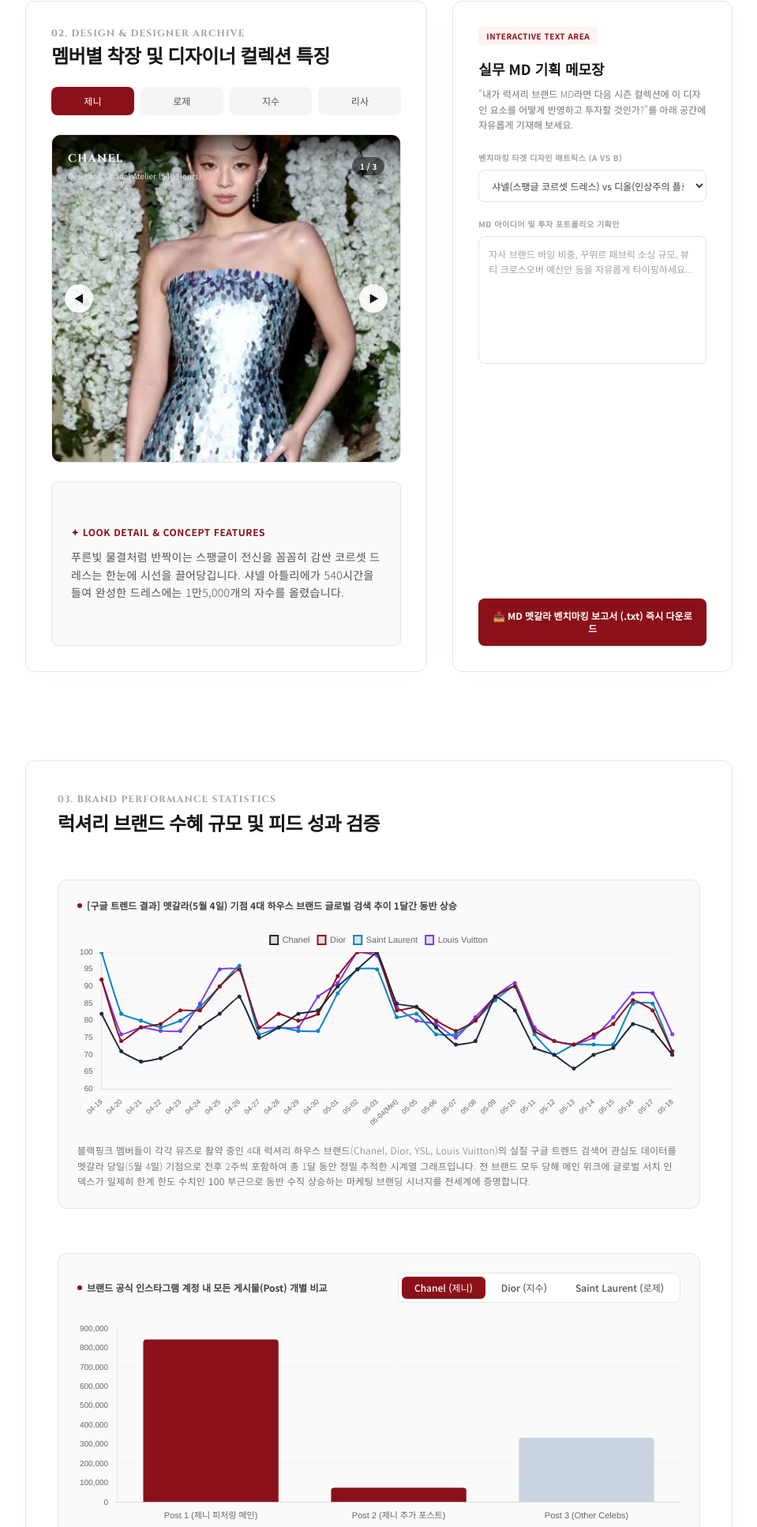
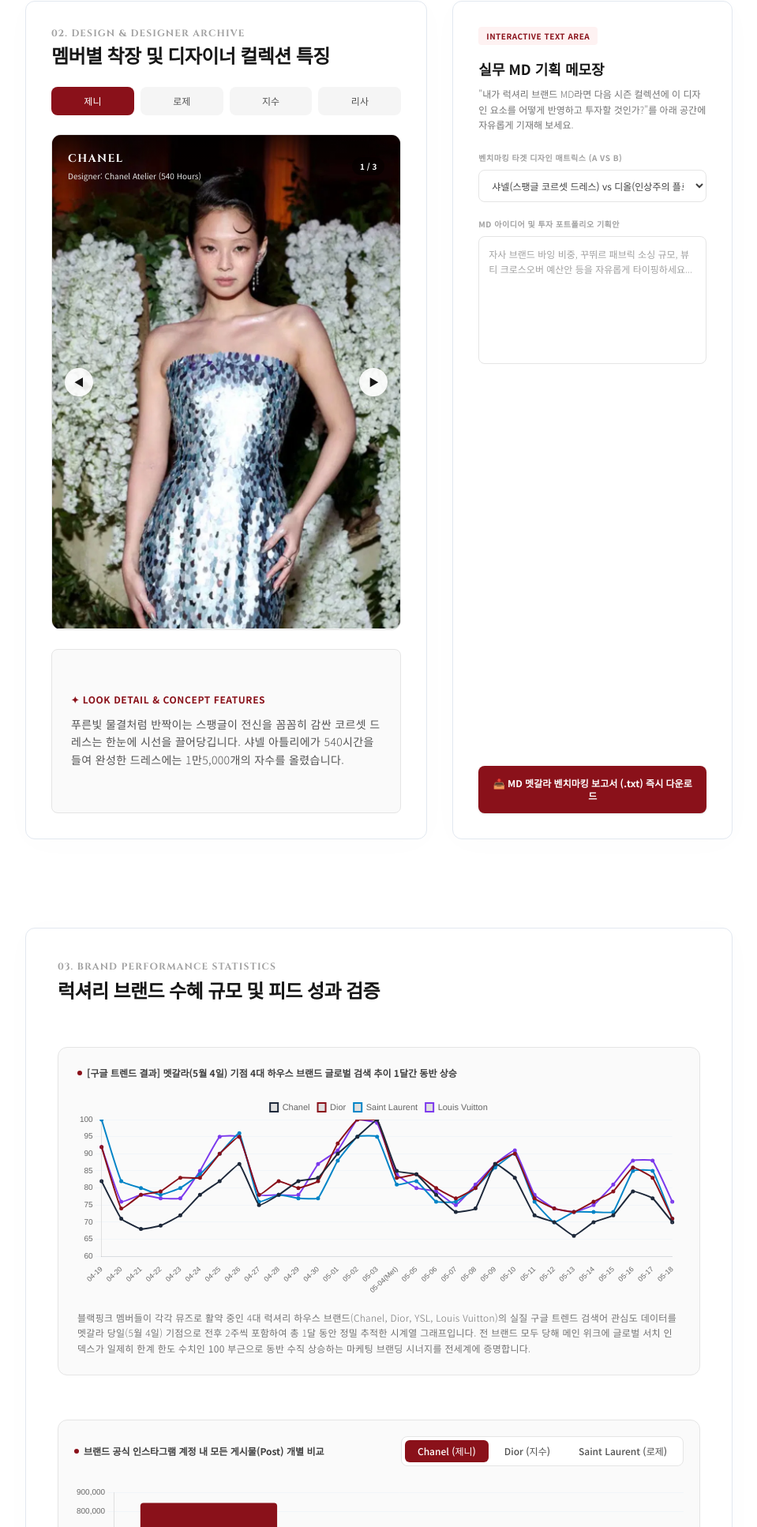
Before and after one commit to younseolee-skku/younseolee-skku.github.io-metgala, a plain HTML site: page index.html in a window 1280 px wide. Shown: the part 1467-3401 px from the top of the page at 79% size, without its empty margins (288-1247 px from the left). Drawn offline with nearby package versions, Linux system fonts and the light colour scheme.

Commit message:
Update index.html

```diff
--- a/index.html
+++ b/index.html
@@ -179,8 +179,8 @@
                         </div>
 
                         <div class="space-y-6">
-                            <div class="w-full h-[26rem] bg-neutral-100 rounded-xl overflow-hidden relative group flex items-center justify-center border border-neutral-200">
-                                <img id="slider-image" src="jennie1.webp" alt="Met Gala Gown Look" class="w-full h-full object-cover slide-fade">
+                            <div id="slider-frame" class="w-full bg-neutral-100 rounded-xl overflow-hidden relative group flex items-center justify-center border border-neutral-200 transition-all duration-300" style="aspect-ratio: 904 / 1280;">
+                                <img id="slider-image" src="jennie1.webp" alt="Met Gala Gown Look" class="w-full h-full object-contain slide-fade">
 
                                 <div class="absolute top-0 inset-x-0 bg-gradient-to-b from-black/60 via-transparent to-transparent p-5 flex justify-between items-center z-10">
                                     <div>
@@ -241,7 +241,7 @@
                     <div class="flex items-center gap-2 mb-1.5">
                         <span class="text-xs font-bold tracking-widest text-neutral-400 uppercase font-luxury">03. Brand Performance Statistics</span>
                     </div>
-                    <h2 class="text-xl md:text-2xl font-bold text-neutral-900 tracking-tight">럭셔리 브랜드 수혜 규모 및 피드 성과 검증</h2>
+                    <h2 class="text-2xl font-bold text-neutral-900 tracking-tight">럭셔리 브랜드 수혜 규모 및 피드 성과 검증</h2>
                 </div>
 
                 <div class="bg-neutral-50 p-6 rounded-xl border border-neutral-200">
@@ -258,7 +258,7 @@
                 </div>
 
                 <div class="space-y-8">
-                    <div class="bg-neutral-50 p-6 rounded-xl border border-neutral-200">
+                    <div class="bg-neutral-50 p-5 rounded-xl border border-neutral-200">
                         <div class="flex flex-col sm:flex-row justify-between items-start sm:items-center gap-5 mb-6">
                             <h3 class="text-xs font-bold text-neutral-700 flex items-center gap-1.5">
                                 <span class="w-1.5 h-1.5 bg-redcarpet rounded-full"></span>
@@ -302,12 +302,12 @@
             </section>
 
 
-            <section id="section-conclusion" class="modern-card p-8 md:p-10 rounded-xl border border-neutral-200 scroll-mt-12">
+            <section id="section-conclusion" class="modern-card p-6 md:p-8 rounded-xl border border-neutral-200 scroll-mt-6">
                 <div class="flex items-center gap-2 mb-3">
                     <span class="text-xs font-bold tracking-widest text-neutral-400 uppercase font-luxury">04. Key Takeaways</span>
                 </div>
-                <h2 class="text-2xl font-bold text-neutral-900 mb-6 tracking-tight">결론 및 마케팅 시사점</h2>
-                <div class="grid grid-cols-1 md:grid-cols-2 gap-8 text-xs md:text-sm text-neutral-600 font-light leading-relaxed tracking-wide">
+                <h2 class="text-2xl font-bold text-neutral-900 mb-4 tracking-tight">결론 및 마케팅 시사점</h2>
+                <div class="grid grid-cols-1 md:grid-cols-2 gap-6 text-xs md:text-sm text-neutral-600 font-light leading-relaxed">
                     <p>
                         블랙핑크 멤버들을 럭셔리 하우스의 최고 직급 글로벌 수석 앰버서더로 임명하고 공고한 파트너십을 다지는 데에는 매우 정교한 정량 데이터 지표가 자리 잡고 있었습니다. 글로벌 메가 이벤트 기점 시 한 번의 포스트 발행만으로도 브랜드 자산의 디지털 각인 효과를 천문학적인 EMV 규모로 리턴할 수 있는 인물들이기 때문입니다.
                     </p>
@@ -330,11 +330,12 @@
             Rose:   { name: '로제', likes: 1933684, comments: 15788, shares: 76900 }
         };
 
-        // --- 2. 착장 슬라이더 정밀 매핑 데이터셋 (.webp 교정 완료) ---
+        // --- 2. 멧갈라 드레스 사진별 파일 형식 및 고유 해상도 매트릭스 결합 구조 (.png 및 .webp 전면 수립) ---
         const galleryDetails = {
             jennie: {
                 brand: "CHANEL", designer: "Chanel Atelier (540 Hours)",
                 images: ["jennie1.webp", "jennie2.webp", "jennie3.webp"],
+                ratios: ["904/1280", "896/1345", "896/1345"], // 각 이미지별 고유 종횡비 반영
                 texts: [
                     "푸른빛 물결처럼 반짝이는 스팽글이 전신을 꼼꼼히 감싼 코르셋 드레스는 한눈에 시선을 끌어당깁니다. 샤넬 아틀리에가 540시간을 들여 완성한 드레스에는 1만5,000개의 자수를 올렸습니다.",
                     "샤넬 아틀리에가 가공한 실버-블루 메탈릭 텍스처는 미장센의 전방위적인 스포트라이트를 흡수하며, 가슴에서 골반 라인까지 떨어지는 타이트한 코르셋 보디 구조를 입체적으로 장식합니다.",
@@ -343,7 +344,8 @@
             },
             rose: {
                 brand: "SAINT LAURENT", designer: "Anthony Vaccarello",
-                images: ["rose1.webp", "rose2.webp", "rose3.webp"],
+                images: ["rose1.png", "rose2.webp", "rose3.webp"], // rose1.png 수정 완료
+                ratios: ["878/1148", "896/1349", "952/1285"],
                 texts: [
                     "이번 룩의 핵심은 드레스의 미니멀한 블랙 실루엣 디테일과 이브 생 로랑 특유의 에지 아우라 및 주얼리의 조화입니다.",
                     "이브 생 로랑은 과거 루브르 박물관 천장에 그려진 조르주 브라크의 작품 ‘새들(The Birds)’에서 깊은 영감을 받았습니다. 안토니 바카렐로는 최근 컬렉션에서 이 ‘새’ 모티브를 다시 불러냈고, 로제는 이를 귀걸이와 브로치로 화려하게 표현했습니다.",
@@ -353,6 +355,7 @@
             jisoo: {
                 brand: "DIOR & DIOR BEAUTY", designer: "Jonathan Anderson",
                 images: ["jisoo1.webp", "jisoo2.webp", "jisoo3.webp"],
+                ratios: ["896/1345", "776/1192", "974/1218"],
                 texts: [
                     "이번 룩의 중심에는 자연스럽게 빛나는 로즈 빛 광채가 있었다. 디올 크리에이티브 디렉터 조나단 앤더슨이 모네의 작품에서 영감 받아 디자인한 핑크 컬러의 디올 커스텀 드레스입니다.",
                     "드레스 위로 섬세한 플로럴 디테일과 꽃을 형상화한 헤드 피스가 겹쳐지며 전체 룩은 하나의 인상주의 회화처럼 캔버스 위에 완성되었습니다.",
@@ -362,6 +365,7 @@
             lisa: {
                 brand: "ROBERT WUN", designer: "Robert Wun Haute Couture",
                 images: ["lisa1.webp", "lisa2.webp", "lisa3.webp"],
+                ratios: ["620/930", "610/915", "810/1013"],
                 texts: [
                     "리사는 크리스털로 눈부시게 수놓은 시스루 드레스를 입고 레드 카펫을 밟았습니다. 하지만 그녀의 룩에서 가장 눈에 띈 것은 거대한 베일이었습니다.",
                     "로버트 운의 꾸뛰르 컬렉션 시그니처인 어깨 위 팔 장식 레이아웃이 독보적인 전위성을 형성합니다. 리사는 현장 인터뷰를 통해 이번 룩에 대한 독특한 비하인드를 깜짝 전하기도 했습니다.",
@@ -383,19 +387,19 @@
             lv:     [92, 76, 78, 77, 77, 85, 95, 95, 78, 78, 78, 87, 91, 100, 99, 84, 80, 79, 75, 81, 87, 91, 78, 74, 73, 75, 81, 88, 88, 76]
         };
 
-        // --- 4. 인스타그램 공식 피드 데이터 및 텍스트 교정 매트릭스 ---
+        // --- 4. 인스타그램 공식 피드 데이터 레이어 (dior2-dior5 이미지 스왑 및 chanel1.jpeg 단독 확장자 동기화 보존) ---
         const csvBrandFeedData = {
             Chanel: [
-                { id: 1, type: "제니 피처링 메인", celebs: "Jennie, Margot Robbie, Gracie Abrams, Lily-Rose Depp", likes: 845000, url: "https://www.instagram.com/p/DX9B3EMDusN/", img: "chanel1.jpg" },
+                { id: 1, type: "제니 피처링 메인", celebs: "Jennie, Margot Robbie, Gracie Abrams, Lily-Rose Depp", likes: 845000, url: "https://www.instagram.com/p/DX9B3EMDusN/", img: "chanel1.jpeg" },
                 { id: 2, type: "제니 추가 포스트", celebs: "Bhavitha Mandava, Gracie Abrams, Awar Odhiang, Lily-Rose Depp, Jennie, Ayo Edebiri", likes: 76000, url: "https://www.instagram.com/p/DX99c2oDv8B/?utm_source=ig_web_copy_link&igsh=MzRlODBiNWFlZA==", img: "chanel2.jpg" },
                 { id: 3, type: "Other Celebs", celebs: "Lily-Rose Depp, A$AP Rocky, Gracie Abrams, Ayo Edebiri, Bhavitha Mandava, Awar Odhiang", likes: 335000, url: "https://www.instagram.com/p/DX9rauRjkcN/", img: "chanel3.jpg" }
             ],
             Dior: [
                 { id: 1, type: "지수 단독 피드", celebs: "Jisoo", likes: 1490000, url: "https://www.instagram.com/p/DX8UNQfiIsD/", img: "dior1.jpg" },
-                { id: 2, type: "Other Celebs 스냅", celebs: "Sabrina Carpenter", likes: 1076000, url: "https://www.instagram.com/p/DX-SAk_COFC/", img: "dior2.jpg" },
+                { id: 2, type: "Other Celebs 모델", celebs: "Paul Anthony Kelly", likes: 114000, url: "https://www.instagram.com/p/DX85sSpiLfa/", img: "dior2.jpg" }, // Paul Anthony Kelly 위치 dior2 스왑 고정
                 { id: 3, type: "Other Celebs 포멀", celebs: "Naomi Watts, Karlie Kloss", likes: 137000, url: "https://www.instagram.com/p/DX9GNYVCLDy/", img: "dior3.jpg" },
-                { id: 4, type: "Other Celebs 모델", celebs: "Paul Anthony Kelly", likes: 114000, url: "https://www.instagram.com/p/DX85sSpiLfa/", img: "dior4.jpg" },
-                { id: 5, type: "Other Celebs 비하인드", celebs: "Alexa Chung, Miranda Kerr", likes: 72000, url: "https://www.instagram.com/p/DX9e1CBiBmH/", img: "dior5.jpg" },
+                { id: 4, type: "Other Celebs 비하인드", celebs: "Alexa Chung, Miranda Kerr", likes: 72000, url: "https://www.instagram.com/p/DX9e1CBiBmH/", img: "dior4.jpg" },
+                { id: 5, type: "Other Celebs 스냅", celebs: "Sabrina Carpenter", likes: 1076000, url: "https://www.instagram.com/p/DX-SAk_COFC/", img: "dior5.jpg" }, // Sabrina Carpenter 위치 dior5 스왑 고정
                 { id: 6, type: "Other Celebs 주니어", celebs: "Sunday Rose", likes: 54000, url: "https://www.instagram.com/p/DYBVkaziHk5/", img: "dior6.jpg" }
             ],
             SaintLaurent: [
@@ -509,15 +513,20 @@
             updateGalleryUI();
         }
 
+        // 이미지 고유 규격을 실시간 동적 대입하여 온전하게 100% 렌더링되도록 수정된 코어 로직
         function updateGalleryUI() {
             const gown = galleryDetails[currentActiveGown];
             const imgEl = document.getElementById('slider-image');
+            const frameEl = document.getElementById('slider-frame');
 
             imgEl.style.opacity = '0';
             imgEl.style.transform = 'scale(0.98)';
 
             setTimeout(() => {
+                // 프레임 aspect-ratio와 이미지 src 수동 동기화 매핑
+                frameEl.style.aspectRatio = gown.ratios[currentSlideIndex];
                 imgEl.src = gown.images[currentSlideIndex];
+
                 document.getElementById('gallery-brand').innerText = gown.brand;
                 document.getElementById('gallery-designer').innerText = `Designer: ${gown.designer}`;
                 document.getElementById('slider-indexer').innerText = `${currentSlideIndex + 1} / ${gown.images.length}`;
```
